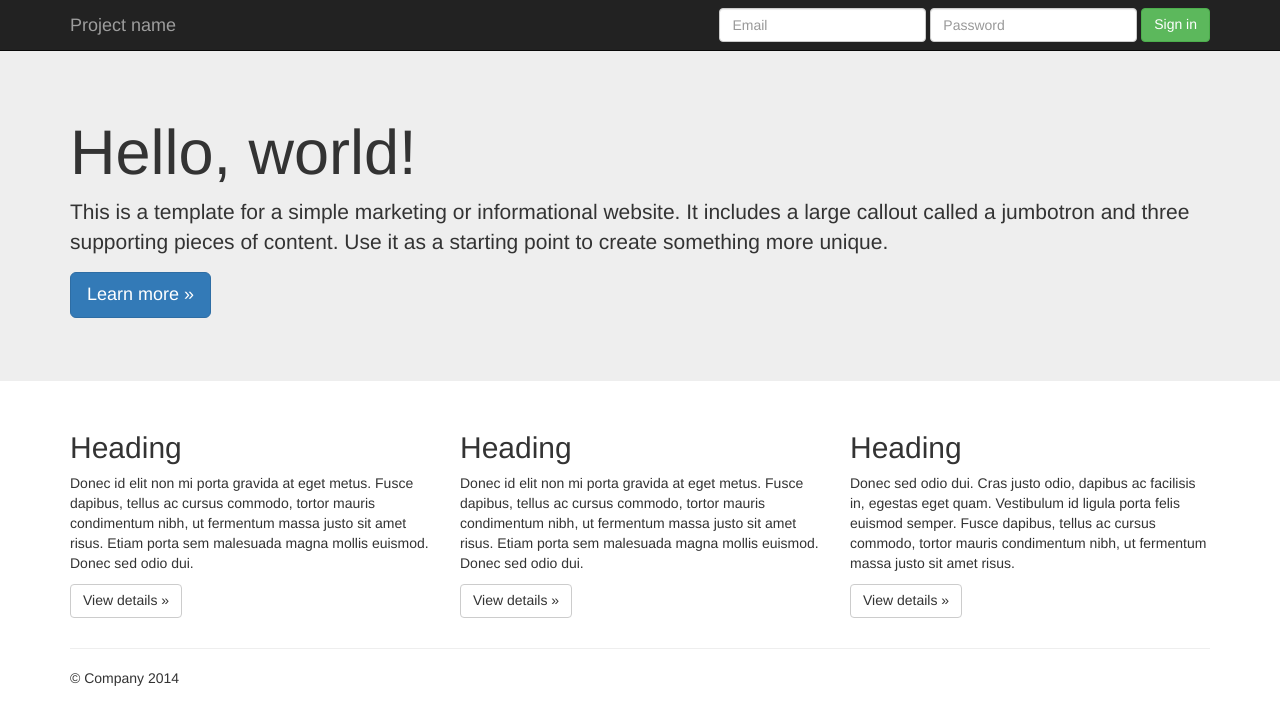
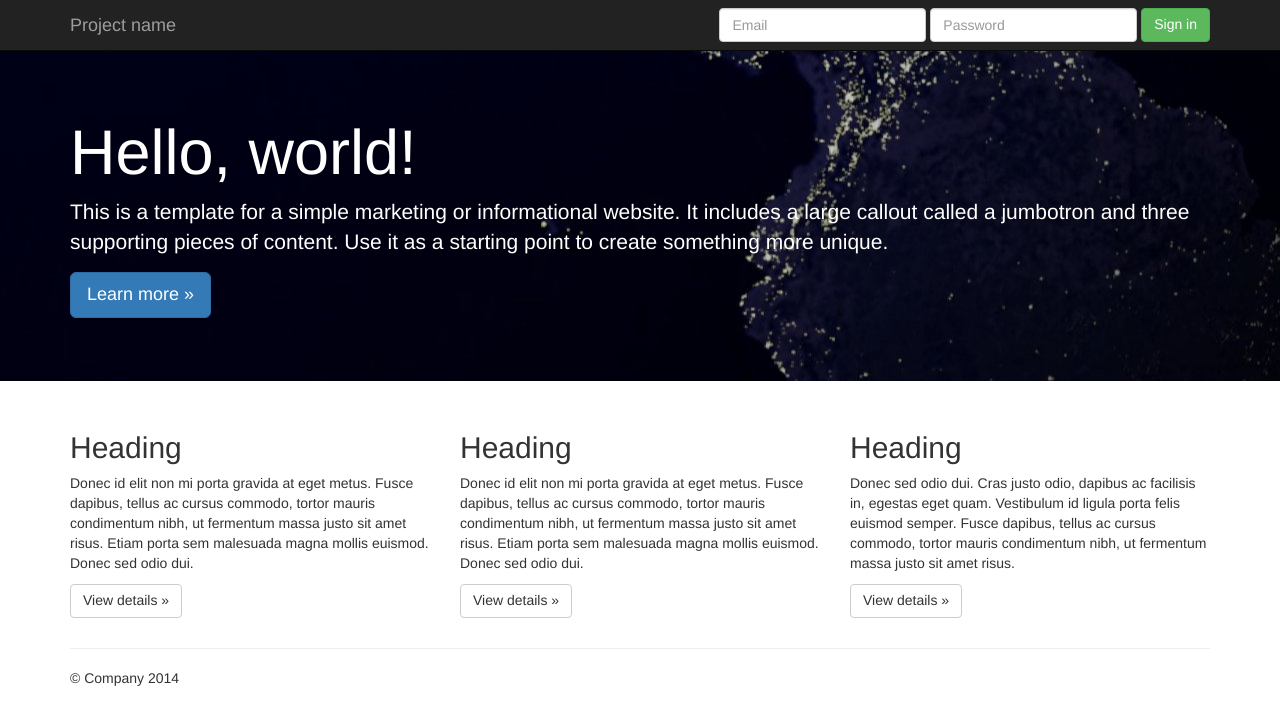
Before and after one commit to tjnicolaides/gulp-demo, a plain HTML site: page index.html in a window 1280 px wide. Drawn offline with Linux system fonts and the light colour scheme.

Commit message:
Background image example for jumbotron

```diff
--- a/scss/main.scss
+++ b/scss/main.scss
@@ -3,5 +3,9 @@
 body {
     padding-top: 50px;
     padding-bottom: 20px;
-    //background: brown;
 }
+
+.jumbotron {
+	background: url('../img/earth.jpg') 50% 50% no-repeat #000;
+	color: #fff;
+}
```
Also changed, not shown: css/main.css, img/earth.jpg (added), 1 other file.
